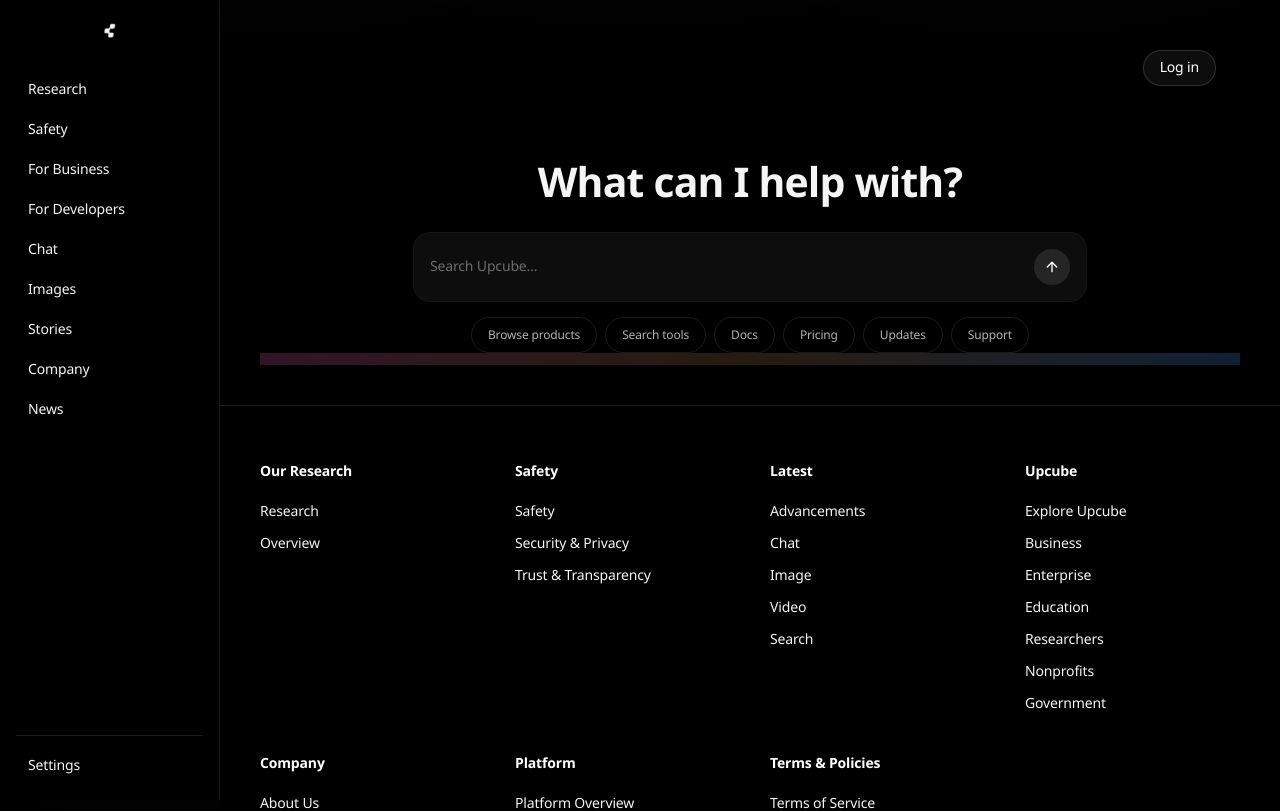
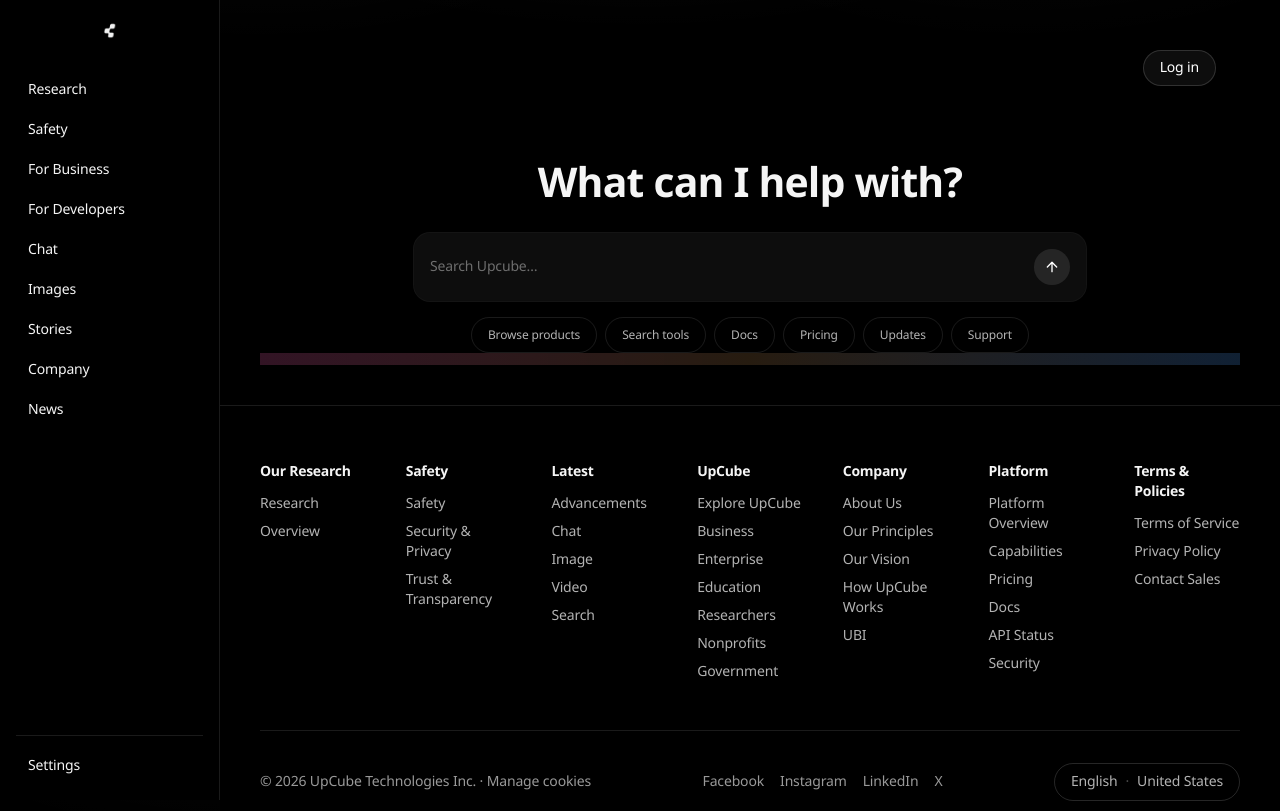
Before and after one commit to shadabchow-ui/upcube-frontend, a Next.js app: page / in a window 1280 px wide. Shown: the top 811 px of the page. Built offline with nearby package versions, Linux system fonts and the light colour scheme.

Commit message:
Update site-footer.tsx

```diff
--- a/components/site-footer.tsx
+++ b/components/site-footer.tsx
@@ -1,9 +1,8 @@
 import Link from "next/link"
 
-const COLS: Array<{
-  title: string
-  links: Array<{ label: string; href: string }>
-}> = [
+type FooterLink = { label: string; href: string }
+
+const SECTIONS: { title: string; links: FooterLink[] }[] = [
   {
     title: "Our Research",
     links: [
@@ -30,9 +29,9 @@
     ],
   },
   {
-    title: "Upcube",
+    title: "UpCube",
     links: [
-      { label: "Explore Upcube", href: "#" },
+      { label: "Explore UpCube", href: "#" },
       { label: "Business", href: "#" },
       { label: "Enterprise", href: "#" },
       { label: "Education", href: "#" },
@@ -47,7 +46,7 @@
       { label: "About Us", href: "#" },
       { label: "Our Principles", href: "#" },
       { label: "Our Vision", href: "#" },
-      { label: "How Upcube Works", href: "#" },
+      { label: "How UpCube Works", href: "#" },
       { label: "UBI", href: "#" },
     ],
   },
@@ -56,6 +55,10 @@
     links: [
       { label: "Platform Overview", href: "#" },
       { label: "Capabilities", href: "#" },
+      { label: "Pricing", href: "#" },
+      { label: "Docs", href: "#" },
+      { label: "API Status", href: "#" },
+      { label: "Security", href: "#" },
     ],
   },
   {
@@ -72,16 +75,18 @@
   return (
     <footer className="border-t border-white/10 bg-black">
       <div className="mx-auto w-full max-w-6xl px-10 py-14">
-        <div className="grid gap-10 md:grid-cols-3 lg:grid-cols-4">
-          {COLS.map((col) => (
-            <div key={col.title}>
-              <div className="text-sm font-semibold text-white">{col.title}</div>
-              <ul className="mt-4 space-y-2">
-                {col.links.map((l) => (
+        <div className="grid grid-cols-2 gap-x-10 gap-y-10 sm:grid-cols-3 lg:grid-cols-7">
+          {SECTIONS.map((section) => (
+            <div key={section.title} className="space-y-3">
+              <h3 className="text-sm font-semibold tracking-tight text-white">
+                {section.title}
+              </h3>
+              <ul className="space-y-2 text-sm text-white/70">
+                {section.links.map((l) => (
                   <li key={l.label}>
                     <Link
                       href={l.href}
-                      className="text-sm text-white/70 hover:text-white"
+                      className="transition-colors hover:text-white"
                     >
                       {l.label}
                     </Link>
@@ -92,27 +97,34 @@
           ))}
         </div>
 
-        <div className="mt-12 flex flex-col items-start justify-between gap-6 border-t border-white/10 pt-8 md:flex-row md:items-center">
-          <div className="flex items-center gap-4 text-sm text-white/60">
-            <span>© {new Date().getFullYear()} Upcube Technologies Inc.</span>
-            <Link href="#" className="hover:text-white">
+        <div className="mt-12 flex flex-col gap-6 border-t border-white/10 pt-8 sm:flex-row sm:items-center sm:justify-between">
+          <div className="text-sm text-white/60">
+            © {new Date().getFullYear()} UpCube Technologies Inc. ·{" "}
+            <Link href="#" className="transition-colors hover:text-white">
               Manage cookies
             </Link>
           </div>
 
+          {/* text-only (no icons) */}
           <div className="flex items-center gap-4 text-sm text-white/60">
-            <Link href="#" className="hover:text-white">
+            <Link href="#" className="transition-colors hover:text-white">
+              Facebook
+            </Link>
+            <Link href="#" className="transition-colors hover:text-white">
+              Instagram
+            </Link>
+            <Link href="#" className="transition-colors hover:text-white">
+              LinkedIn
+            </Link>
+            <Link href="#" className="transition-colors hover:text-white">
               X
             </Link>
-            <Link href="#" className="hover:text-white">
-              Instagram
-            </Link>
-            <Link href="#" className="hover:text-white">
-              LinkedIn
-            </Link>
-            <Link href="#" className="hover:text-white">
-              Facebook
-            </Link>
+          </div>
+
+          <div className="inline-flex items-center gap-2 rounded-full border border-white/15 px-4 py-2 text-sm text-white/70">
+            <span>English</span>
+            <span className="text-white/30">·</span>
+            <span>United States</span>
           </div>
         </div>
       </div>
```
